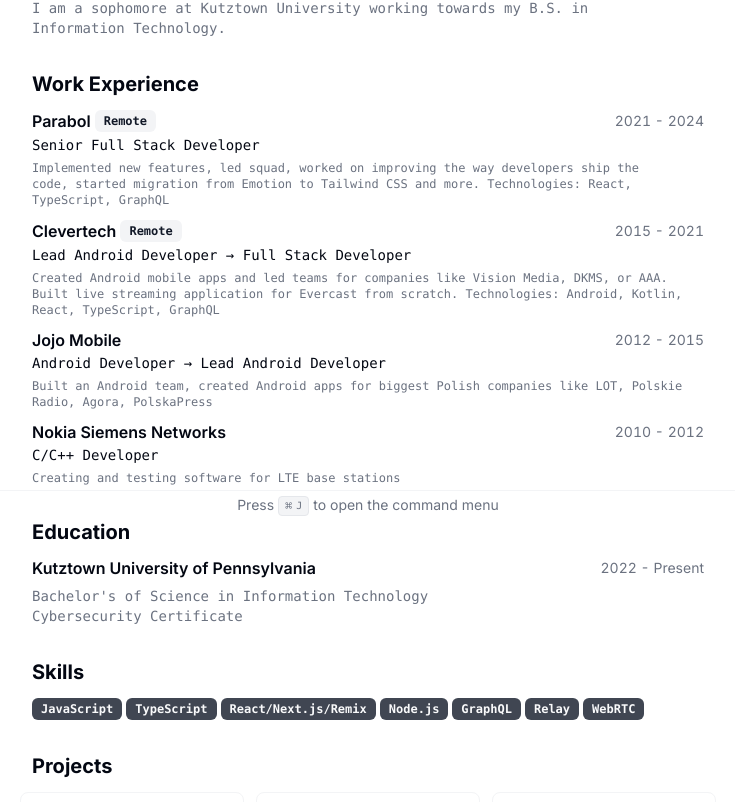
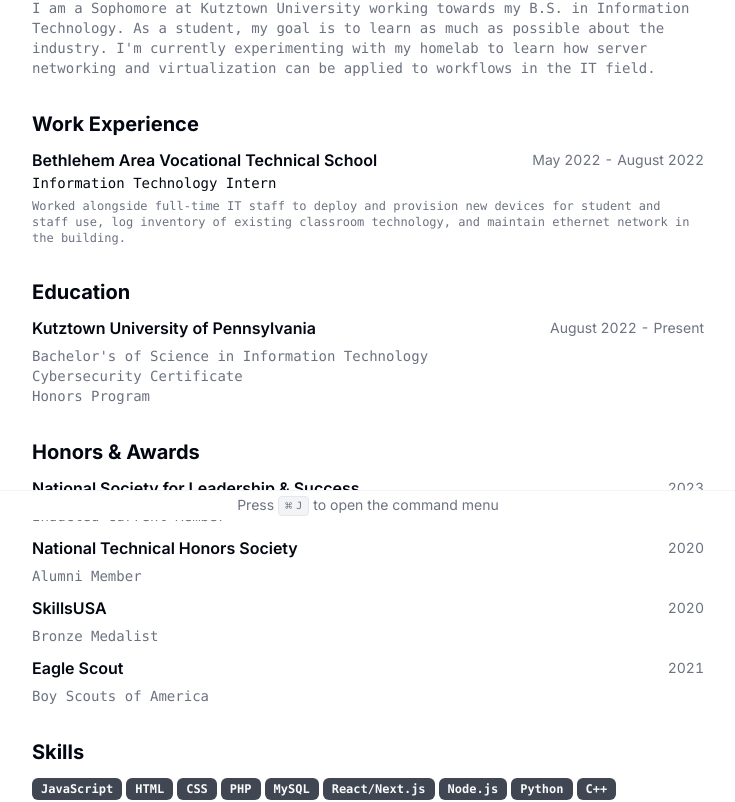
Before and after one commit to reeceanderson/resume, a Next.js app: page / in a window 1280 px wide. Shown: the part 280-1082 px from the top of the page, without its empty margins (272-1007 px from the left). Built offline with nearby package versions, Linux system fonts and the light colour scheme.

Commit message:
Updated favicon, main content of page

```diff
--- a/src/app/page.tsx
+++ b/src/app/page.tsx
@@ -92,12 +92,14 @@
             <AvatarFallback>{RESUME_DATA.initials}</AvatarFallback>
           </Avatar>
         </div>
+
         <Section>
           <h2 className="text-xl font-bold">About</h2>
           <p className="text-pretty font-mono text-sm text-muted-foreground">
             {RESUME_DATA.summary}
           </p>
         </Section>
+
         <Section>
           <h2 className="text-xl font-bold">Work Experience</h2>
           {RESUME_DATA.work.map((work) => {
@@ -138,6 +140,7 @@
             );
           })}
         </Section>
+
         <Section>
           <h2 className="text-xl font-bold">Education</h2>
           {RESUME_DATA.education.map((education) => {
@@ -158,6 +161,28 @@
             );
           })}
         </Section>
+
+        <Section>
+          <h2 className="text-xl font-bold"> Honors & Awards</h2>
+          {RESUME_DATA.honors.map((honors) => {
+            return (
+              <Card key={honors.organization}>
+                <CardHeader>
+                  <div className="flex items-center justify-between gap-x-2 text-base">
+                    <h3 className="font-semibold leading-none">
+                      {honors.organization}
+                    </h3>
+                    <div className="text-sm tabular-nums text-gray-500">
+                      {honors.joinDate}
+                    </div>
+                  </div>
+                </CardHeader>
+                <CardContent className="mt-2">{honors.status}</CardContent>
+              </Card>
+            )
+          })}
+        </Section>
+
         <Section>
           <h2 className="text-xl font-bold">Skills</h2>
           <div className="flex flex-wrap gap-1">
@@ -167,6 +192,7 @@
           </div>
         </Section>
 
+{ /*
         <Section className="print-force-new-page scroll-mb-16">
           <h2 className="text-xl font-bold">Projects</h2>
           <div className="-mx-3 grid grid-cols-1 gap-3 print:grid-cols-3 print:gap-2 md:grid-cols-2 lg:grid-cols-3">
@@ -183,6 +209,7 @@
             })}
           </div>
         </Section>
+*/ }
       </section>
 
       <CommandMenu
--- a/src/data/resume-data.tsx
+++ b/src/data/resume-data.tsx
@@ -25,13 +25,13 @@
 export const RESUME_DATA = {
   name: "Reece Anderson",
   initials: "RA",
-  location: "Kutztown, Pennsylvania (US)",
+  location: "Kutztown University, Kutztown, Pennsylvania (US)",
   locationLink: "https://www.kutztown.edu",
   about:
     "IT Student passionate about computing security and systems administration",
   summary:
-    "I am a sophomore at Kutztown University working towards my B.S. in Information Technology. ",
-  avatarUrl: me,
+    "I am a Sophomore at Kutztown University working towards my B.S. in Information Technology. As a student, my goal is to learn as much as possible about the industry. I'm currently experimenting with my homelab to learn how server networking and virtualization can be applied to workflows in the IT field. ",
+  avatarUrl: "https://avatars.githubusercontent.com/u/55410535?s=400&u=7117faa8bf5c513082e64bf696e1c33dd921b1d9&v=4",
   personalWebsiteUrl: "https://reeceanderson.net",
   contact: {
     email: "reeceandersonnn@gmail.com",
@@ -55,67 +55,62 @@
       degree: (
           <>
             Bachelor's of Science in Information Technology <br />
-            Cybersecurity Certificate
+            Cybersecurity Certificate <br />
+            Honors Program
           </>
       ),
-      start: "2022",
+      start: "August 2022",
       end: "Present",
     },
   ],
   work: [
     {
-      company: "Parabol",
-      link: "https://parabol.co",
-      badges: ["Remote"],
-      title: "Senior Full Stack Developer",
-      logo: ParabolLogo,
-      start: "2021",
-      end: "2024",
+      company: "Bethlehem Area Vocational Technical School",
+      link: "https://bethlehemavts.org",
+      badges: [],
+      title: "Information Technology Intern",
+      logo: "",
+      start: "May 2022",
+      end: "August 2022",
       description:
-        "Implemented new features, led squad, worked on improving the way developers ship the code, started migration from Emotion to Tailwind CSS and more. Technologies: React, TypeScript, GraphQL",
-    },
-    {
-      company: "Clevertech",
-      link: "https://clevertech.biz",
-      badges: ["Remote"],
-      title: "Lead Android Developer → Full Stack Developer",
-      logo: ClevertechLogo,
-      start: "2015",
-      end: "2021",
-      description:
-        "Created Android mobile apps and led teams for companies like Vision Media, DKMS, or AAA. Built live streaming application for Evercast from scratch. Technologies: Android, Kotlin, React, TypeScript, GraphQL",
-    },
-    {
-      company: "Jojo Mobile",
-      link: "https://bsgroup.eu/",
-      badges: [],
-      title: "Android Developer → Lead Android Developer",
-      logo: JojoMobileLogo,
-      start: "2012",
-      end: "2015",
-      description:
-        "Built an Android team, created Android apps for biggest Polish companies like LOT, Polskie Radio, Agora, PolskaPress",
-    },
-    {
-      company: "Nokia Siemens Networks",
-      link: "https://www.nokia.com",
-      badges: [],
-      title: "C/C++ Developer",
-      logo: NSNLogo,
-      start: "2010",
-      end: "2012",
-      description: "Creating and testing software for LTE base stations",
+          "Worked alongside full-time IT staff to deploy and provision new devices for student and staff use, log inventory of existing classroom technology, and maintain ethernet network in the building.",
     },
   ],
   skills: [
     "JavaScript",
-    "TypeScript",
-    "React/Next.js/Remix",
+    "HTML",
+    "CSS",
+    "PHP",
+    "MySQL",
+    "React/Next.js",
     "Node.js",
-    "GraphQL",
-    "Relay",
-    "WebRTC",
+    "Python",
+    "C++",
   ],
+
+  honors: [
+    {
+      organization: "National Society for Leadership & Success",
+      status: "Inducted Current Member",
+      joinDate: "2023",
+    },
+    {
+      organization: "National Technical Honors Society",
+      status: "Alumni Member",
+      joinDate: "2020",
+    },
+    {
+      organization: "SkillsUSA",
+      status: "Bronze Medalist",
+      joinDate: "2020",
+    },
+    {
+      organization: "Eagle Scout",
+      status: "Boy Scouts of America",
+      joinDate: "2021",
+    },
+  ],
+
   projects: [
     {
       title: "Consultly",
```
Also changed, not shown: 1 other file (tests, documents, lock files or other folders).
